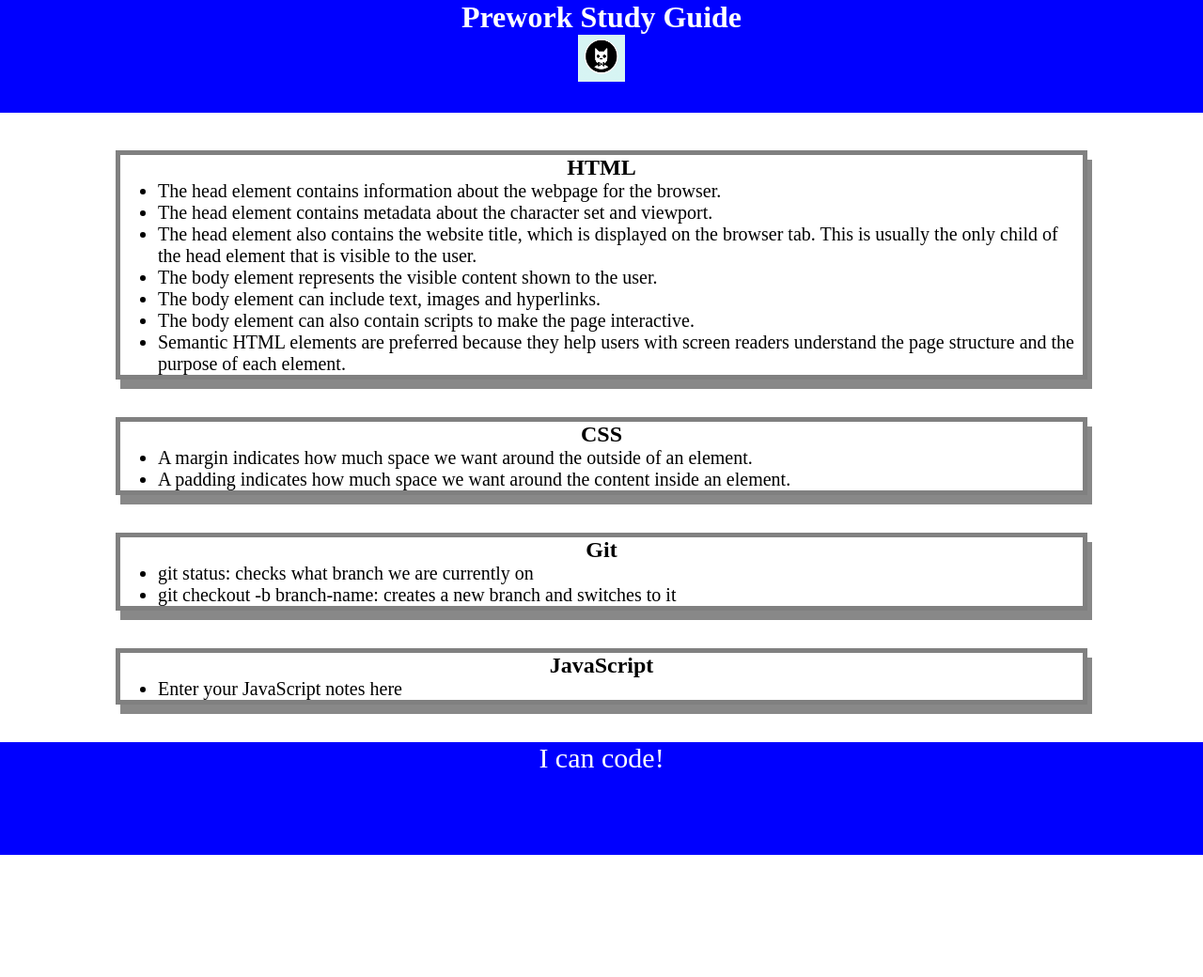
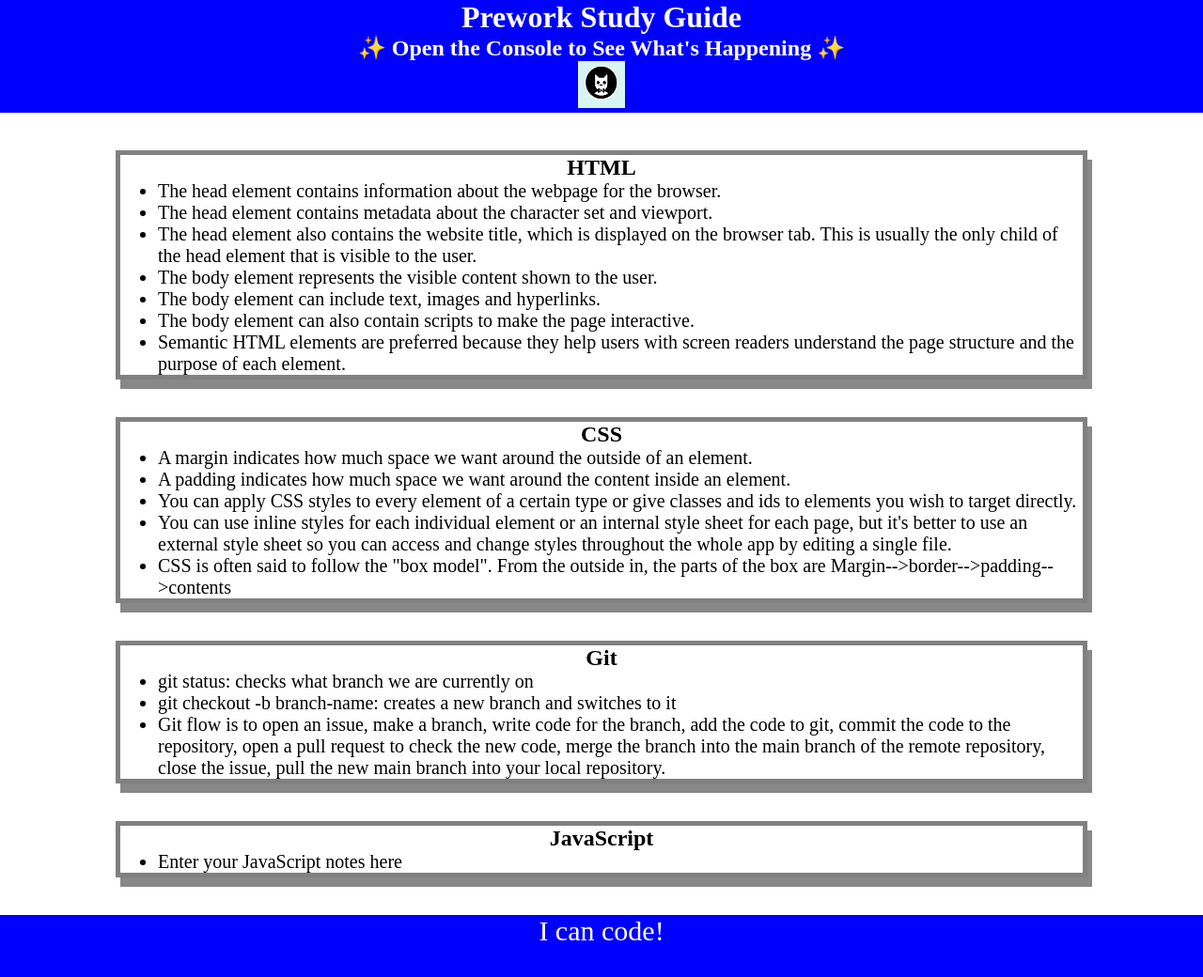
Before and after one commit to FloridaFroglady/prework-study-guide, a plain HTML site: page index.html in a window 1280 px wide. Shown: the whole page at 94% size. Before the commit the page ends 910 px from the top, so only its background shows below. Drawn offline with Linux system fonts and the light colour scheme.

Commit message:
add JS to file

```diff
--- /dev/null
+++ b/assets/script.js
@@ -0,0 +1,19 @@
+let topics = ["HTML", "CSS", "Git", "Javascript"];
+
+for (x = 0; x < topics.length; x++) {
+  console.log(topics[x]);
+}
+
+/*
+if (topic === 'HTML') {
+ console.log("Let's study HTML!");
+} else if (topic === 'CSS') {
+ console.log("Let's study CSS!");
+} else if (topic === 'Git') {
+ console.log("Let's study Git!");
+} else if (topic === 'JavaScript') {
+ console.log("Let's study JavaScript!");
+} else {
+ console.log('Please try again!');
+}
+*/
--- a/index.html
+++ b/index.html
@@ -10,6 +10,7 @@
   <body>
     <header id="top">
       <h1>Prework Study Guide</h1>
+      <h2>✨ Open the Console to See What's Happening ✨</h2>
       <img
         src="./assets/bowtie-cat.png"
         alt="Profile image of cat wearing a bow tie."
@@ -51,8 +52,28 @@
       <section class="card" id="css-section">
         <h2>CSS</h2>
         <ul>
-          <li>A margin indicates how much space we want around the outside of an element.</li>
-          <li>A padding indicates how much space we want around the content inside an element.</li>
+          <li>
+            A margin indicates how much space we want around the outside of an
+            element.
+          </li>
+          <li>
+            A padding indicates how much space we want around the content inside
+            an element.
+          </li>
+          <li>
+            You can apply CSS styles to every element of a certain type or give
+            classes and ids to elements you wish to target directly.
+          </li>
+          <li>
+            You can use inline styles for each individual element or an internal
+            style sheet for each page, but it's better to use an external style
+            sheet so you can access and change styles throughout the whole app
+            by editing a single file.
+          </li>
+          <li>
+            CSS is often said to follow the "box model". From the outside in,
+            the parts of the box are Margin-->border-->padding-->contents
+          </li>
         </ul>
       </section>
 
@@ -62,6 +83,13 @@
           <li>git status: checks what branch we are currently on</li>
           <li>
             git checkout -b branch-name: creates a new branch and switches to it
+          </li>
+          <li>
+            Git flow is to open an issue, make a branch, write code for the
+            branch, add the code to git, commit the code to the repository, open
+            a pull request to check the new code, merge the branch into the main
+            branch of the remote repository, close the issue, pull the new main
+            branch into your local repository.
           </li>
         </ul>
       </section>
@@ -77,5 +105,6 @@
     <footer>
       <p>I can code!</p>
     </footer>
+    <script src="./assets/script.js"></script>
   </body>
 </html>
```
